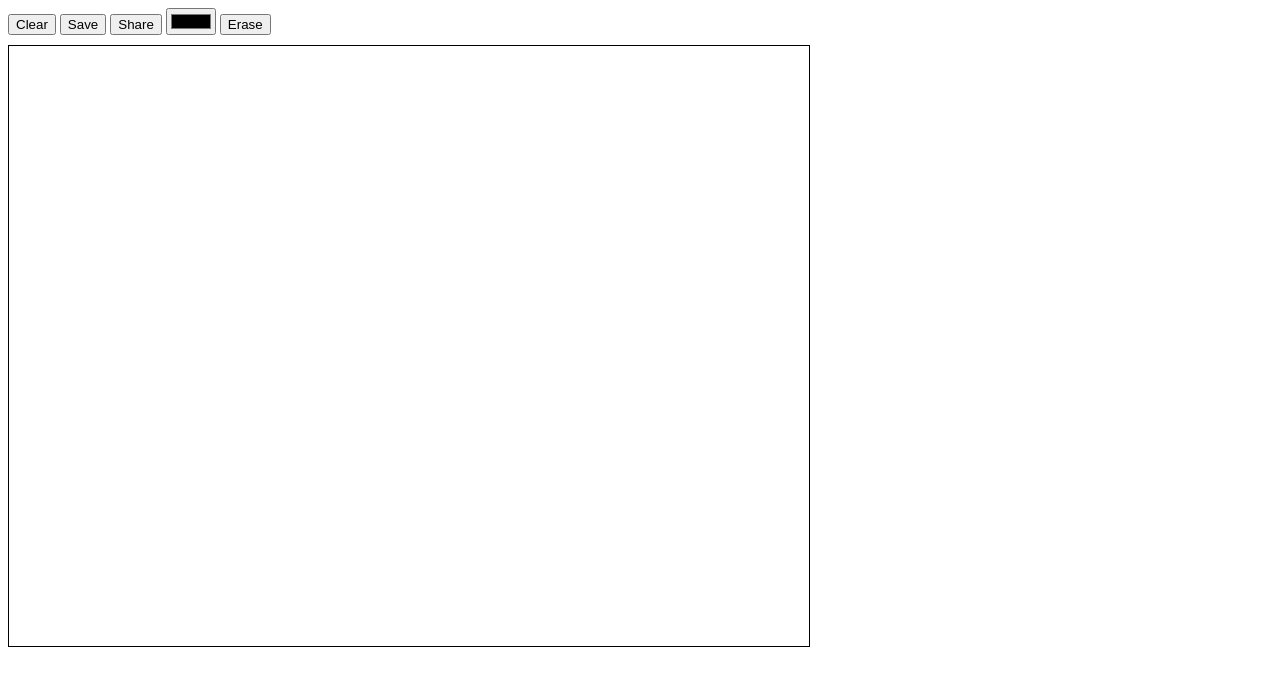
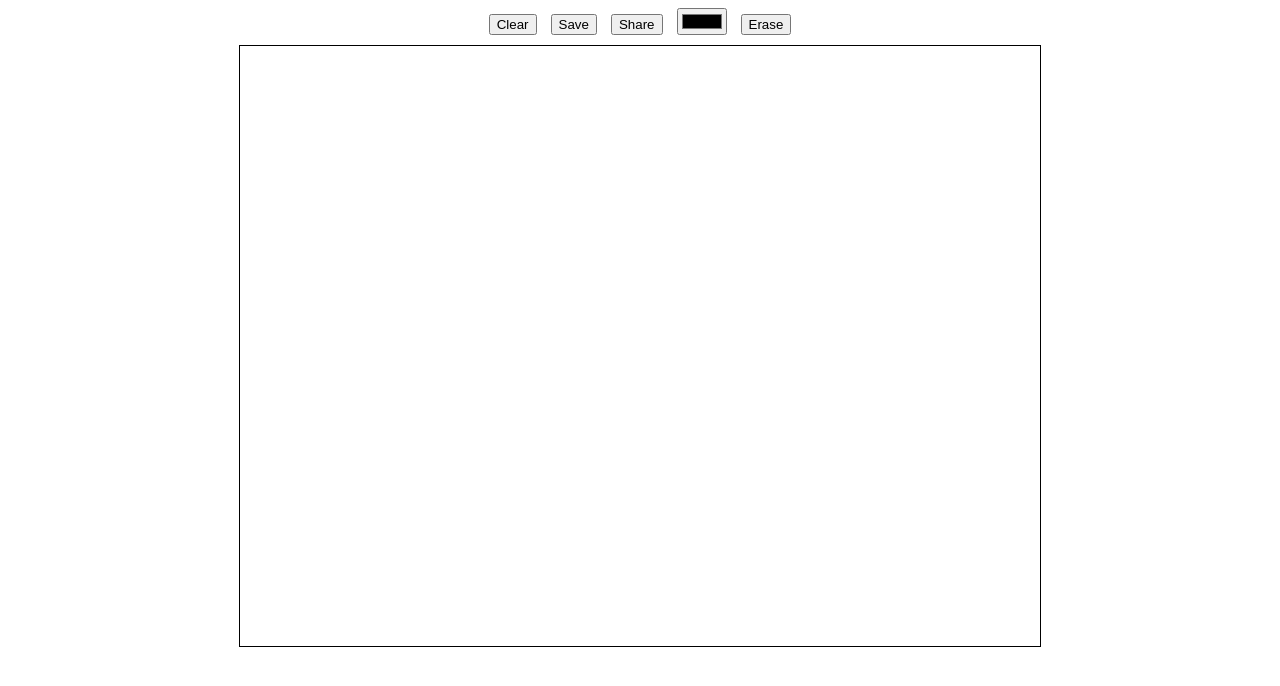
Before and after one commit to cltpalmer/drawing-canvas, a plain HTML site: page index.html in a window 1280 px wide. Drawn offline with Linux system fonts and the light colour scheme.

Commit message:
Update index.html

```diff
--- a/index.html
+++ b/index.html
@@ -8,9 +8,15 @@
         #canvas {
             border: 1px solid black;
             background: white;
+            display: block;
+            margin: 0 auto;
         }
         .toolbar {
+            text-align: center;
             margin-bottom: 10px;
+        }
+        .toolbar button, .toolbar input {
+            margin: 0 5px;
         }
     </style>
 </head>
@@ -31,29 +37,35 @@
         let color = '#000000';
         let eraseMode = false;
 
+        // Start drawing
         canvas.addEventListener('mousedown', (e) => {
             isDrawing = true;
             ctx.beginPath();
             ctx.moveTo(e.offsetX, e.offsetY);
         });
 
+        // Draw on canvas
         canvas.addEventListener('mousemove', (e) => {
             if (isDrawing) {
                 ctx.lineTo(e.offsetX, e.offsetY);
                 ctx.strokeStyle = eraseMode ? '#FFFFFF' : color;
                 ctx.lineWidth = 5;
+                ctx.lineCap = 'round';
                 ctx.stroke();
             }
         });
 
+        // Stop drawing
         canvas.addEventListener('mouseup', () => {
             isDrawing = false;
         });
 
+        // Clear the canvas
         document.getElementById('clear').addEventListener('click', () => {
             ctx.clearRect(0, 0, canvas.width, canvas.height);
         });
 
+        // Change color or switch to erase mode
         document.getElementById('colorPicker').addEventListener('input', (e) => {
             color = e.target.value;
             eraseMode = false;
@@ -64,6 +76,7 @@
             color = eraseMode ? '#FFFFFF' : document.getElementById('colorPicker').value;
         });
 
+        // Save the drawing
         document.getElementById('save').addEventListener('click', () => {
             const link = document.createElement('a');
             link.download = 'drawing.png';
@@ -71,6 +84,7 @@
             link.click();
         });
 
+        // Share the drawing
         document.getElementById('share').addEventListener('click', () => {
             const link = canvas.toDataURL();
             const shareUrl = `https://twitter.com/intent/tweet?text=Check%20out%20my%20drawing!&url=${encodeURIComponent(link)}`;
```
